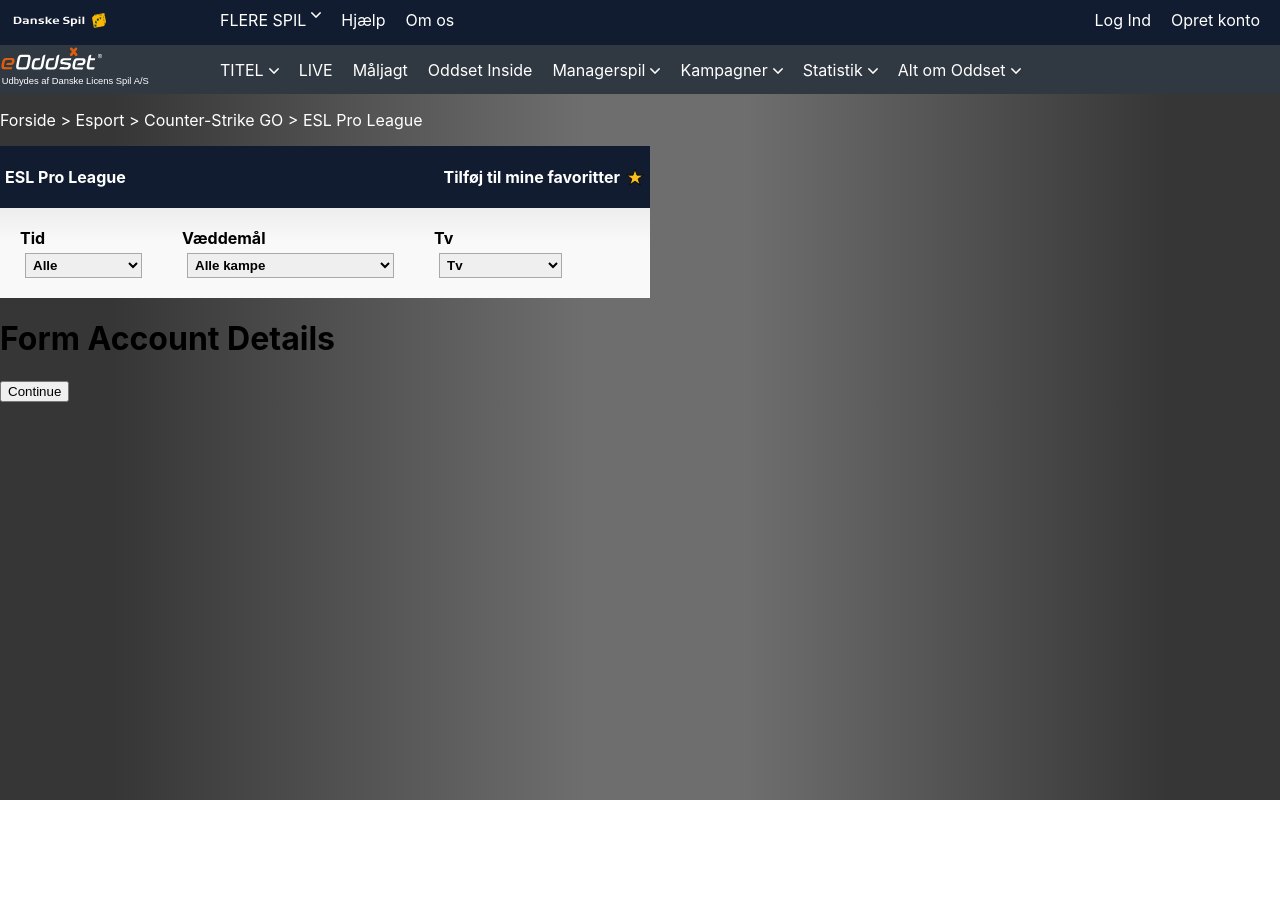
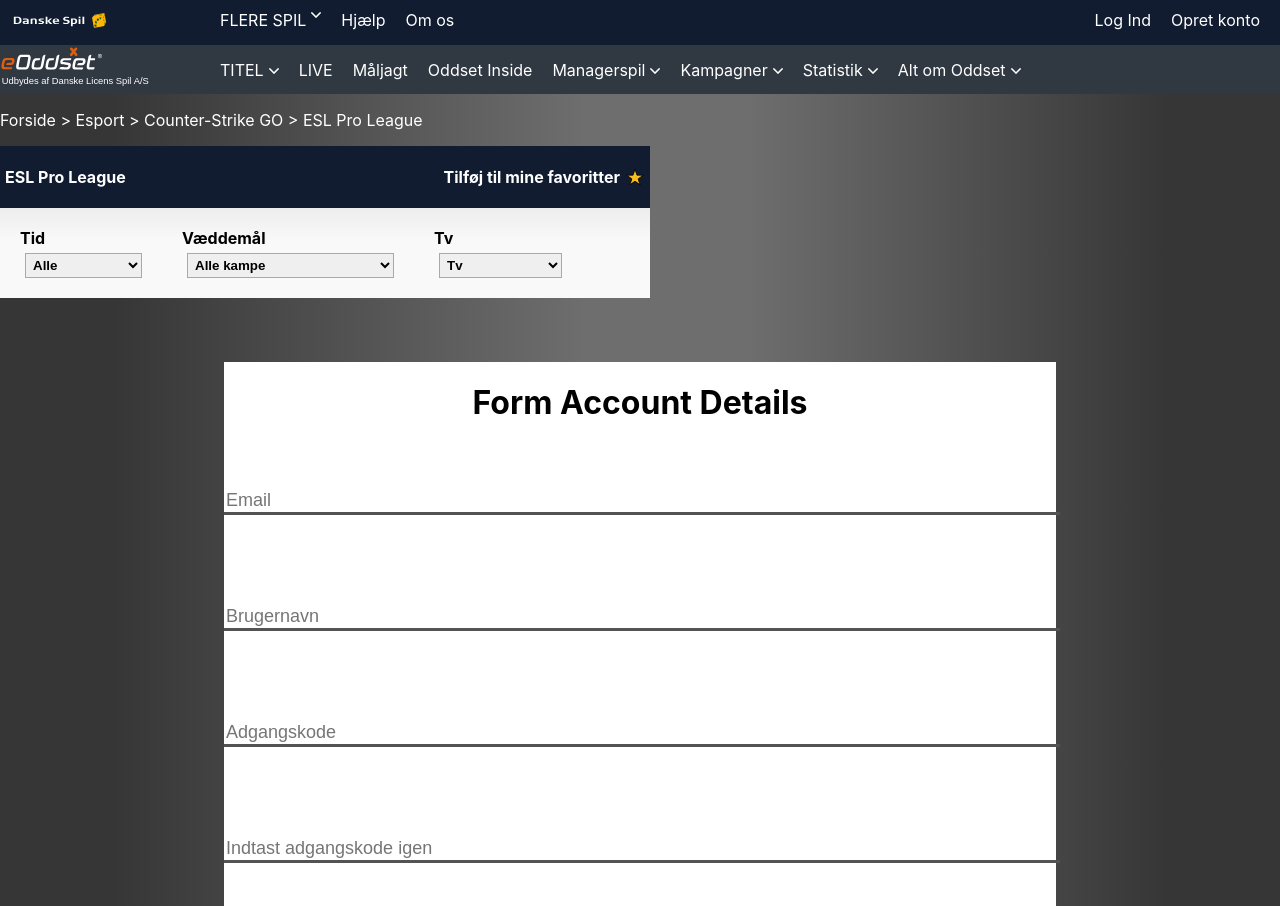
Before and after one commit to jako2889/Danske_Spil_Exam, a React (Create React App) app: page / in a window 1280 px wide. Shown: the top 906 px of the page. Before the commit the page ends 800 px from the top, so only its background shows below. Built offline with nearby package versions, Linux system fonts and the light colour scheme.

Commit message:
Added input etc elements in acc details & styled form

```diff
--- a/src/components/FormAccountDetails.jsx
+++ b/src/components/FormAccountDetails.jsx
@@ -1,4 +1,5 @@
 import React, { Component } from 'react';
+import "../css/FormStyle.scss";
 
 export class FormAccountDetails extends Component {
     continue = e => {
@@ -9,10 +10,48 @@
         // Make values a variable to destruct and just use the variable instead of props
         const { values, handleChange } = this.props;
         return (
-                    <React.Fragment>
-                    <h1>Form Account Details</h1>
-                    <button onClick={this.continue}>Continue</button>
-                    </React.Fragment>
+            <form>
+                <h1>Form Account Details</h1>
+
+                <div className="inputStyle">
+                <input type="email" placeholder="Email"
+                 onChange={handleChange("email")}
+                 defaultValue={values.email}
+                 required
+                 ></input>
+                <label>Email</label>
+                <span className="helpText"></span>
+                 </div>
+
+                <div className="inputStyle">
+                <input type="text" placeholder="Brugernavn"
+                 onChange={handleChange("userName")}
+                 defaultValue={values.userName}
+                 required
+                 ></input>
+                <label>Brugernavn</label>
+                </div>
+
+                <div className="inputStyle">
+                <input type="password" placeholder="Adgangskode"
+                 onChange={handleChange("password")}
+                 defaultValue={values.password}
+                 required
+                 ></input>
+                 <label>Adgangskode</label>
+                 </div>
+
+                <div className="inputStyle">
+                <input type="password" placeholder="Indtast adgangskode igen"
+                 onChange={handleChange("confirmPassword")}
+                 defaultValue={values.confirmPassword}
+                 required
+                 ></input>
+                 <label>Indtast adgangskode igen</label>
+                 </div>
+                <button onClick={this.continue}>Continue</button>
+
+            </form>
         )
     }
 }
--- /dev/null
+++ b/src/css/FormStyle.scss
@@ -0,0 +1,93 @@
+form {
+    display: flex;
+    flex-direction: column;
+    align-items: center;
+    max-width: 52rem;
+    margin: 4rem auto 0;
+
+    //ONLY WHEN STYLING - REMOVE WHEN DONE FOR FINAL FORM
+    background: white;
+
+    .inputStyle {
+        margin: 45px;
+        width: 100%;
+        position: relative;
+
+    .helpText {
+        position: absolute;
+        width: 100%;
+        top: 25px;
+        left: 0;
+    }
+
+
+    label {
+        position: absolute;
+        top: -25px;
+        left: 0;
+        opacity: 1;
+        transform: translateY(0);
+        transition: all 0.2s ease-out;
+        font-size: 18px;
+    }
+
+        input {
+            transition: .5s;
+            border: solid #535353;
+            border-radius: 0;
+            border-width: 0 0 3px;
+            background: none;
+            width: 100%;
+
+            font-size: 18px;
+
+            &:focus {
+                border-color: black;
+            // removing default focus style
+                outline: 0;
+            }
+            &:valid {
+                color: #004b32;
+            }
+            &:invalid {
+                color: #c50005;
+
+            }
+            //FOR PLACEHOLDER OVER INPUT
+            &:placeholder-shown + label {
+                opacity: 0;
+                transform: translateY(50px);
+            }
+            &[type="email"]:invalid + .helpText::before {
+                content: 'You must enter a valid email.';
+            }
+        }
+    }
+    button {
+    background-color: #feb700;
+    color: #323232;
+    font-weight: 700;
+    font-size: 18px;
+    line-height: 1.5;
+    text-transform: uppercase;
+    text-decoration: none;
+    cursor: pointer;
+    text-align: center;
+    width: 150px;
+    padding: 10px;
+    border: 1px solid #feb700;
+    border-radius: 5px;
+    -webkit-transition: opacity .4s ease;
+    transition: opacity .4s ease;
+
+    &:hover {
+        background: darken(#feb700, 10%);
+        border-color: darken(#feb700, 10%);
+    }
+    }
+
+}
+
+.inputError {
+    opacity: 0;
+}
```
